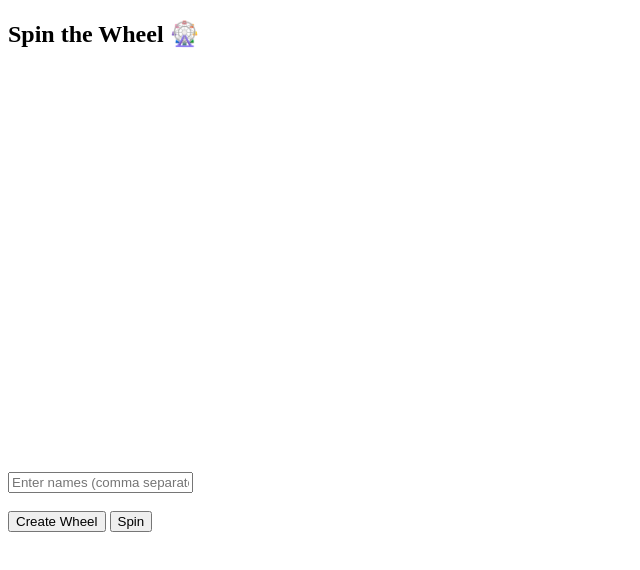
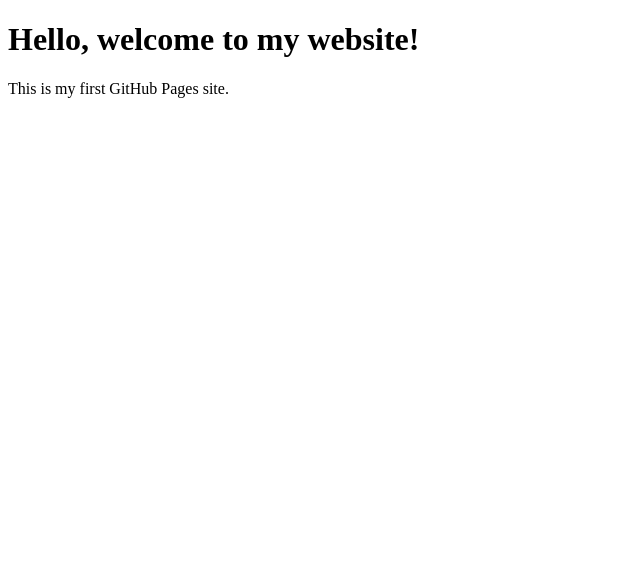
Before and after one commit to sokreaksa625-sudo/edu.github.io, a plain HTML site: page index.html in a window 1280 px wide. Shown: the whole page, without its empty margins (0-640 px from the left). Drawn offline with Linux system fonts and the light colour scheme.

Commit message:
Update index.html

```diff
--- a/index.html
+++ b/index.html
@@ -1,23 +1,10 @@
 <!DOCTYPE html>
 <html>
 <head>
-  <title>Spin Wheel</title>
-  <link rel="stylesheet" href="style.css">
+  <title>My Website</title>
 </head>
 <body>
-
-<h2>Spin the Wheel 🎡</h2>
-
-<canvas id="wheel" width="400" height="400"></canvas>
-
-<br>
-<input type="text" id="names" placeholder="Enter names (comma separated)">
-<br><br>
-<button onclick="createWheel()">Create Wheel</button>
-<button onclick="spin()">Spin</button>
-
-<p id="result"></p>
-
-<script src="script.js"></script>
+  <h1>Hello, welcome to my website!</h1>
+  <p>This is my first GitHub Pages site.</p>
 </body>
 </html>
```
